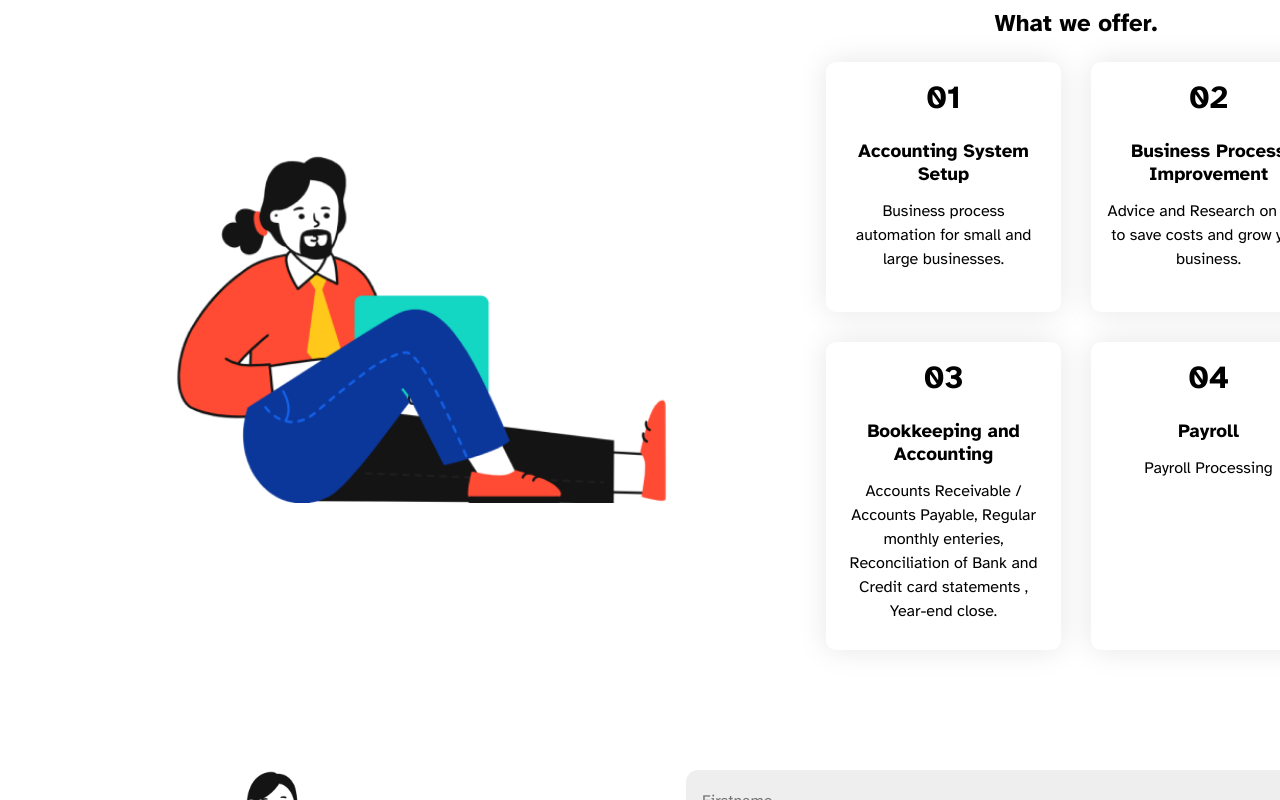
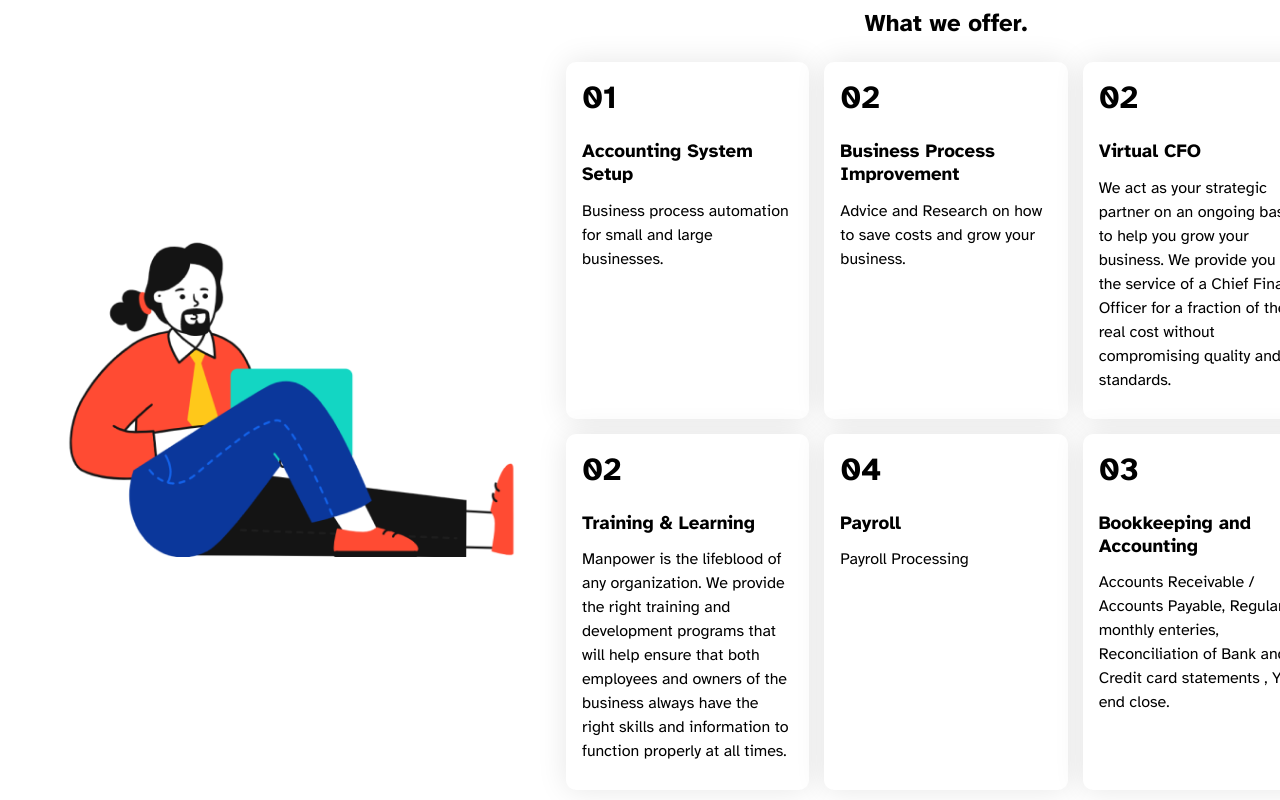
Before and after one commit to sammyodiagbe/noiretblanc, a React (Create React App) app: page / in a window 1280 px wide. Shown: the part 740-1540 px from the top of the page. Built offline with nearby package versions, Linux system fonts and the light colour scheme.

Commit message:
fixing style bug

```diff
--- a/src/App.js
+++ b/src/App.js
@@ -66,6 +66,38 @@ function App() {
                   </div>
                 </div>
                 <div className="offer">
+                  <h2 className="number">02</h2>
+                  <div className="details">
+                    <h3>Virtual CFO</h3>
+                    <p>
+                      We act as your strategic partner on an ongoing basis to
+                      help you grow your business. We provide you with the
+                      service of a Chief Finance Officer for a fraction of the
+                      real cost without compromising quality and standards.
+                    </p>
+                  </div>
+                </div>
+                <div className="offer">
+                  <h2 className="number">02</h2>
+                  <div className="details">
+                    <h3>Training & Learning</h3>
+                    <p>
+                      Manpower is the lifeblood of any organization. We provide
+                      the right training and development programs that will help
+                      ensure that both employees and owners of the business
+                      always have the right skills and information to function
+                      properly at all times.
+                    </p>
+                  </div>
+                </div>
+                <div className="offer">
+                  <h2 className="number">04</h2>
+                  <div className="details">
+                    <h3>Payroll</h3>
+                    <p>Payroll Processing</p>
+                  </div>
+                </div>
+                <div className="offer">
                   <h2 className="number">03</h2>
                   <div className="details">
                     <h3>Bookkeeping and Accounting</h3>
@@ -74,13 +106,6 @@ function App() {
                       enteries, Reconciliation of Bank and Credit card
                       statements , Year-end close.
                     </p>
-                  </div>
-                </div>
-                <div className="offer">
-                  <h2 className="number">04</h2>
-                  <div className="details">
-                    <h3>Payroll</h3>
-                    <p>Payroll Processing</p>
                   </div>
                 </div>
               </div>
--- a/src/styles/_media-query.scss
+++ b/src/styles/_media-query.scss
@@ -66,22 +66,22 @@
       section.offers {
         div.container {
           display: grid;
-          grid-template-columns: 1fr 500px;
+          grid-template-columns: 550px 1fr;
 
           div.left {
             display: flex;
             align-items: center;
             justify-content: center;
             img {
-              width: 550px;
+              width: 500px;
             }
           }
 
           div.right {
             div.offers {
               display: grid;
-              grid-template-columns: 1fr 1fr;
-              gap: 30px;
+              grid-template-columns: 1fr 1fr 1fr;
+              gap: 15px;
               div.offer {
                 background: #fff;
                 padding: 1em;
--- a/src/styles/index.css
+++ b/src/styles/index.css
@@ -186,7 +186,6 @@ body main.main-content section.offers h2.title {
 }
 
 body main.main-content section.offers div.offer {
-  text-align: center;
   background: #fff;
   padding: 1em;
   min-height: 250px;
@@ -333,8 +332,8 @@ body main.main-content section.contact div.container div.right form.contact-form
   body main.main-content section.offers div.container {
     display: -ms-grid;
     display: grid;
-    -ms-grid-columns: 1fr 500px;
-        grid-template-columns: 1fr 500px;
+    -ms-grid-columns: 550px 1fr;
+        grid-template-columns: 550px 1fr;
   }
   body main.main-content section.offers div.container div.left {
     display: -webkit-box;
@@ -348,14 +347,14 @@ body main.main-content section.contact div.container div.right form.contact-form
             justify-content: center;
   }
   body main.main-content section.offers div.container div.left img {
-    width: 550px;
+    width: 500px;
   }
   body main.main-content section.offers div.container div.right div.offers {
     display: -ms-grid;
     display: grid;
-    -ms-grid-columns: 1fr 1fr;
-        grid-template-columns: 1fr 1fr;
-    gap: 30px;
+    -ms-grid-columns: 1fr 1fr 1fr;
+        grid-template-columns: 1fr 1fr 1fr;
+    gap: 15px;
   }
   body main.main-content section.offers div.container div.right div.offers div.offer {
     background: #fff;
--- a/src/styles/index.scss
+++ b/src/styles/index.scss
@@ -150,7 +150,7 @@ body {
       }
 
       div.offer {
-        text-align: center;
+        // text-align: center;
         background: #fff;
         padding: 1em;
         min-height: 250px;
```
Also changed, not shown: 1 other file (tests, documents, lock files or other folders).
